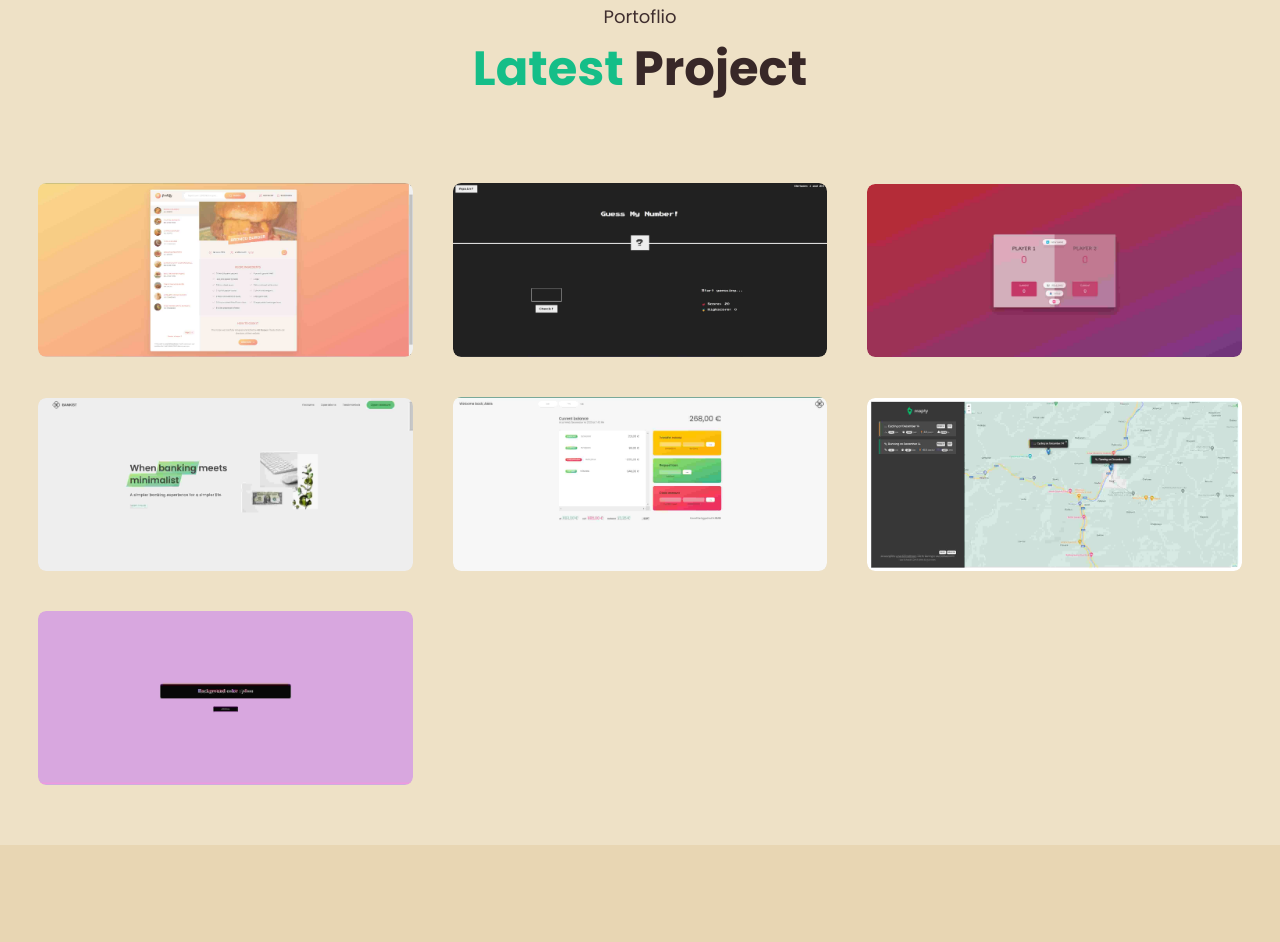
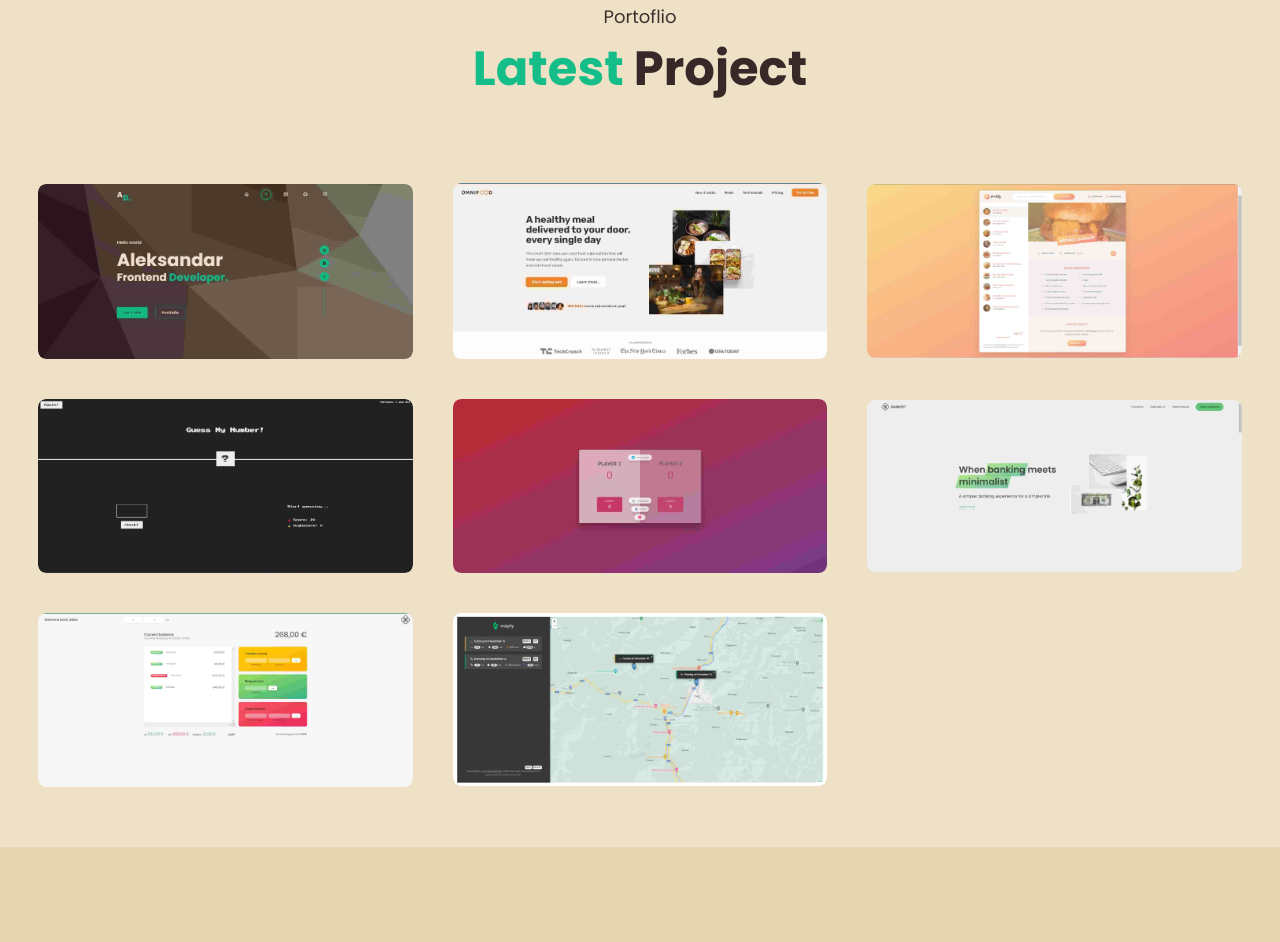
Before and after one commit to DjurovicAleksandar/Portfolio, a plain HTML site: page index.html in a window 1280 px wide. Shown: the part 2715-3657 px from the top of the page. Drawn offline with nearby package versions, Linux system fonts and the light colour scheme.

Commit message:
Adding projects to portfolio

```diff
--- a/index.html
+++ b/index.html
@@ -218,6 +218,45 @@
 
       <div class="portfolio__content">
         <div class="row">
+          <img loading="lazy" src="../img/portfolio9.jpg" alt="portfolio" />
+          <div class="layer">
+            <div class="layer__text">
+              <h5>Personal portoflio</h5>
+              <p>Made with JavaScript,HTML, CSS.</p>
+              <p>Solo project.</p>
+            </div>
+            <div class="layer__btns">
+              <a
+                target="_blank"
+                href="https://github.com/DjurovicAleksandar/Portfolio"
+                ><i class="bx bxl-github"></i
+              ></a>
+            </div>
+          </div>
+        </div>
+
+        <div class="row">
+          <img loading="lazy" src="../img/portfolio8.jpg" alt="Omnifood" />
+          <div class="layer">
+            <div class="layer__text">
+              <h5>Omnifood</h5>
+              <p>Made with JavaScript, HTML, CSS.</p>
+              <p>Fictional food application made within course.</p>
+            </div>
+            <div class="layer__btns">
+              <a target="_blank" href="https://alexdj-omnifood.netlify.app/"
+                ><i class="bx bx-link-external"></i
+              ></a>
+              <a
+                target="_blank"
+                href="https://github.com/DjurovicAleksandar/ColorFlip"
+                ><i class="bx bxl-github"></i
+              ></a>
+            </div>
+          </div>
+        </div>
+
+        <div class="row">
           <img
             loading="lazy"
             src="../img/portfolio7.jpg"
@@ -386,32 +425,6 @@
             </div>
           </div>
         </div>
-
-        <div class="row">
-          <img loading="lazy" src="../img/portfolio6.jpg" alt="Color flip" />
-          <div class="layer">
-            <div class="layer__text">
-              <h5>One page - Color flip</h5>
-              <p>Made with JavaScript,HTML, CSS.</p>
-              <p>
-                Solo project. On click color changes. If you hover over it's
-                name, a hex of color will be shown instead.
-              </p>
-            </div>
-            <div class="layer__btns">
-              <a
-                target="_blank"
-                href="https://randomcsscolorgenerator.netlify.app/"
-                ><i class="bx bx-link-external"></i
-              ></a>
-              <a
-                target="_blank"
-                href="https://github.com/DjurovicAleksandar/ColorFlip"
-                ><i class="bx bxl-github"></i
-              ></a>
-            </div>
-          </div>
-        </div>
       </div>
     </section>
 
```
Also changed, not shown: package.json (deleted, +0 -19 lines), img/portfolio8.jpg (added), img/portfolio9.jpg (added), 1 other file.
